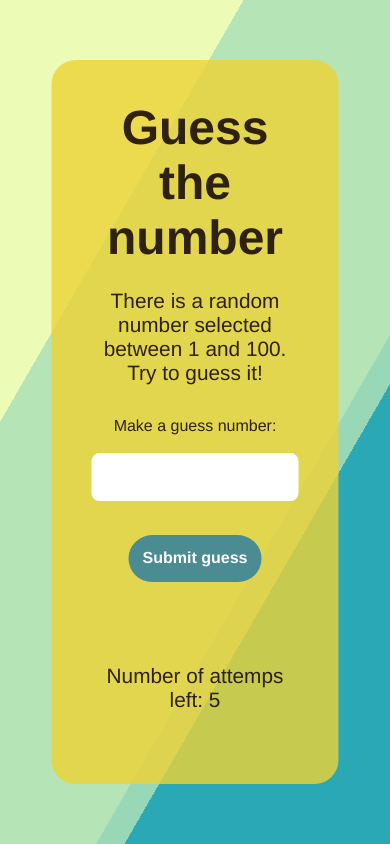
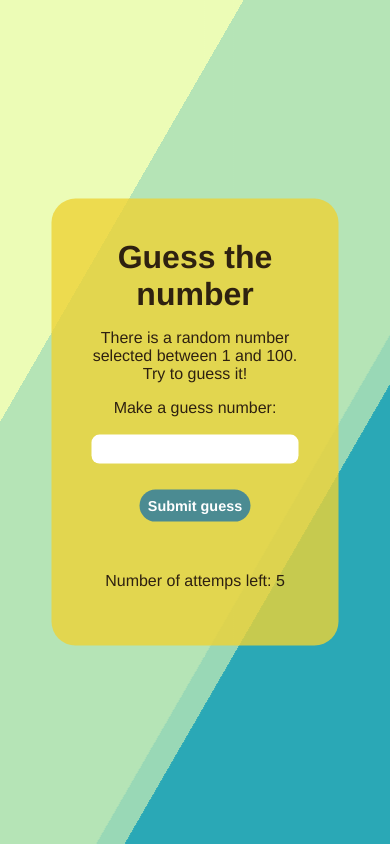
Before and after one commit to sheifg/guess-the-number-game, a plain HTML site: page index.html in a window 390 px wide. Drawn offline with Linux system fonts and the light colour scheme.

Commit message:
Add media queries

```diff
--- a/style.css
+++ b/style.css
@@ -110,3 +110,26 @@ p {
     transform: translateX(25%);
   }
 }
+
+@media (max-width: 650px) {
+  .hero h1 {
+    font-size: 2rem;
+    padding-bottom: 1rem;
+  }
+
+  .hero p {
+    font-size: 1rem;
+    padding-bottom: 1rem;
+  }
+
+  #guess-number {
+    height: 1.8rem;
+  }
+
+  #btn-guess,
+  #btn-reload {
+    padding: 0.5rem;
+    margin-top: 0.5rem;
+    font-size: 0.9rem;
+  }
+}
```
